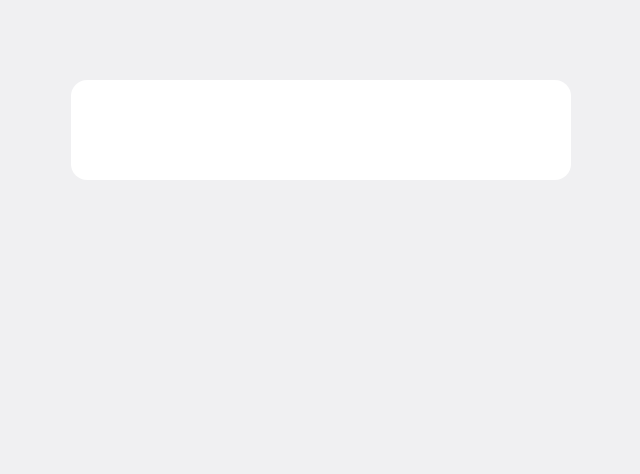
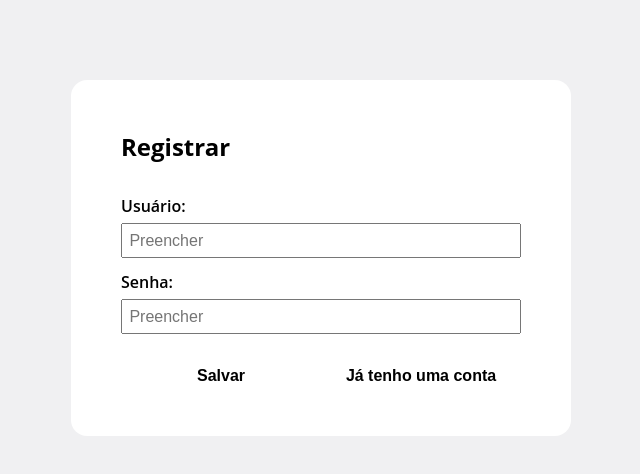
Before and after one commit to MaykonLacerda/-cash, a React (Vite) app: page /registrar in a window 1280 px wide. Before the commit this address had no page. Shown: the top 474 px of the page, without its empty margins (319-959 px from the left). Built offline with nearby package versions, Linux system fonts and the light colour scheme.

Commit message:
fix: add correctly page name

```diff
--- a/src/pages/Auth/index.tsx
+++ b/src/pages/Register/index.tsx
@@ -8,7 +8,7 @@ import { UserService } from 'services/UserService';
 import { RegisterUserDTO } from 'services/UserService/dtos';
 import './styles.css';
 
-export function Auth() {
+export function Register() {
   const { handleSubmit, control } = useForm<RegisterUserDTO>();
   const navigate = useNavigate();
   const userService = UserService();
--- a/src/routes/index.tsx
+++ b/src/routes/index.tsx
@@ -1,11 +1,11 @@
-import { Auth } from 'pages/Auth';
+import { Register } from 'pages/Register';
 import { BrowserRouter, Route, Routes } from 'react-router-dom';
 
 export function AppRoutes() {
   return (
     <BrowserRouter>
       <Routes>
-        <Route path="/" element={<Auth />} />
+        <Route path="/registrar" element={<Register />} />
       </Routes>
     </BrowserRouter>
   );
```
Also changed, not shown: src/pages/Register/styles.css (renamed from src/pages/Auth/styles.css).
